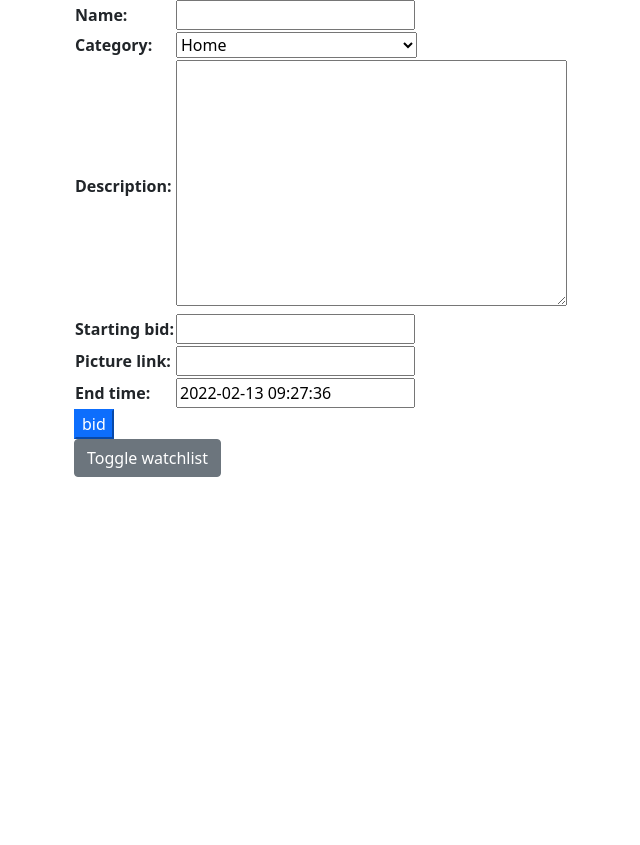
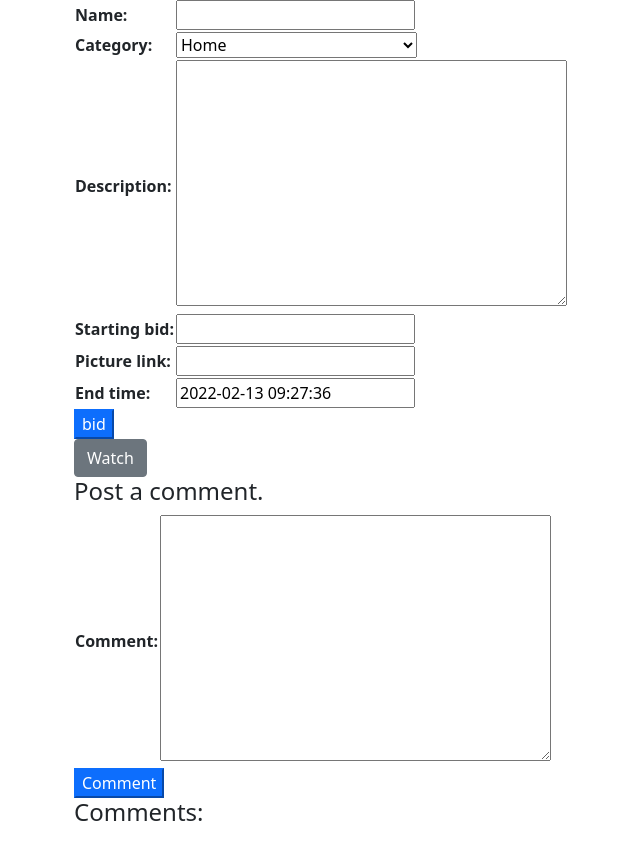
Before and after one commit to Tomnowell/CS50Web-commerce, a Django app: template commerce/auctions/templates/auctions/listing.html in a window 1280 px wide. Shown: the part 366-1211 px from the top of the page, without its empty margins (287-927 px from the left). Before the commit the page ends 843 px from the top, so only its background shows below. Run offline with Django 3.2, Linux system fonts and the light colour scheme; the template is opened without the code that fills it: values that come from a table or form of the project are taken from there, others are empty; the visitor is signed in with stand-in values (Sample User, id 1); some libraries are stand-ins or nearby versions.

Commit message:
Add comment functionality

```diff
--- a/commerce/auctions/models.py
+++ b/commerce/auctions/models.py
@@ -112,4 +112,4 @@ class Comment(models.Model):
     comment = models.TextField(blank=True, max_length=1024)
 
     def __str__(self):
-        return f"{str(self.commentor.username)}->{str(self.comment)}->votes:{str(self.votes)}"
+        return f"{str(self.commentor.username)}->{str(self.item)}->{str(self.comment)}"
--- a/commerce/auctions/templates/auctions/includes/comment.html
+++ b/commerce/auctions/templates/auctions/includes/comment.html
@@ -0,0 +1,21 @@
+<h4>Post a comment.</h4>
+<form method="POST">
+    {% csrf_token %}
+    <div>
+        <table>
+            {{ comment_form.as_table }}
+        </table>
+        <input class="btn-primary" type="submit" value="Comment" />
+    </div>
+</form>
+
+<h4>Comments:</h4>
+{% if comments %}
+        {% for comment in comments %}
+
+            <div class="comment">
+                 <h5>{{ comment.commentor }}</h5>
+                 <p>{{ comment.comment }}</p>
+            </div>
+        {% endfor %}
+{% endif %}
--- a/commerce/auctions/templates/auctions/listing.html
+++ b/commerce/auctions/templates/auctions/listing.html
@@ -30,8 +30,9 @@
             {% include "auctions/includes/bid.html" %}
             <form method="POST" action="{% url 'toggle_watchlist' listing.id %}">
                 {% csrf_token %}
-                <input class="btn btn-secondary" type="submit" value="Toggle watchlist">
+                <input class="btn btn-secondary" type="submit" value="Watch">
             </form>
+            {% include "auctions/includes/comment.html" %}
         {% else %}
             Please <a href="{% url 'login' %}">login</a> to place a bid.
         {% endif %}
```
Also changed, not shown: commerce/auctions/views.py (+7 -4 lines).
